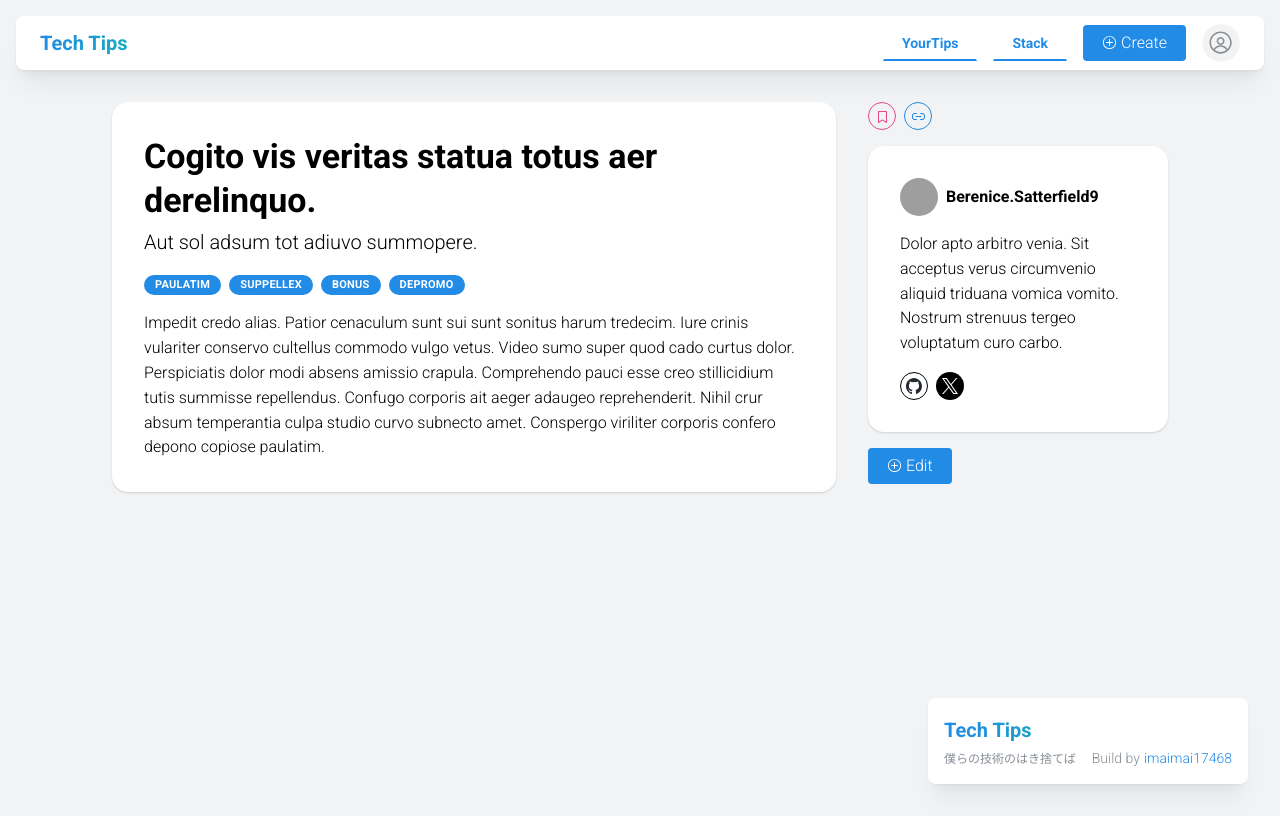
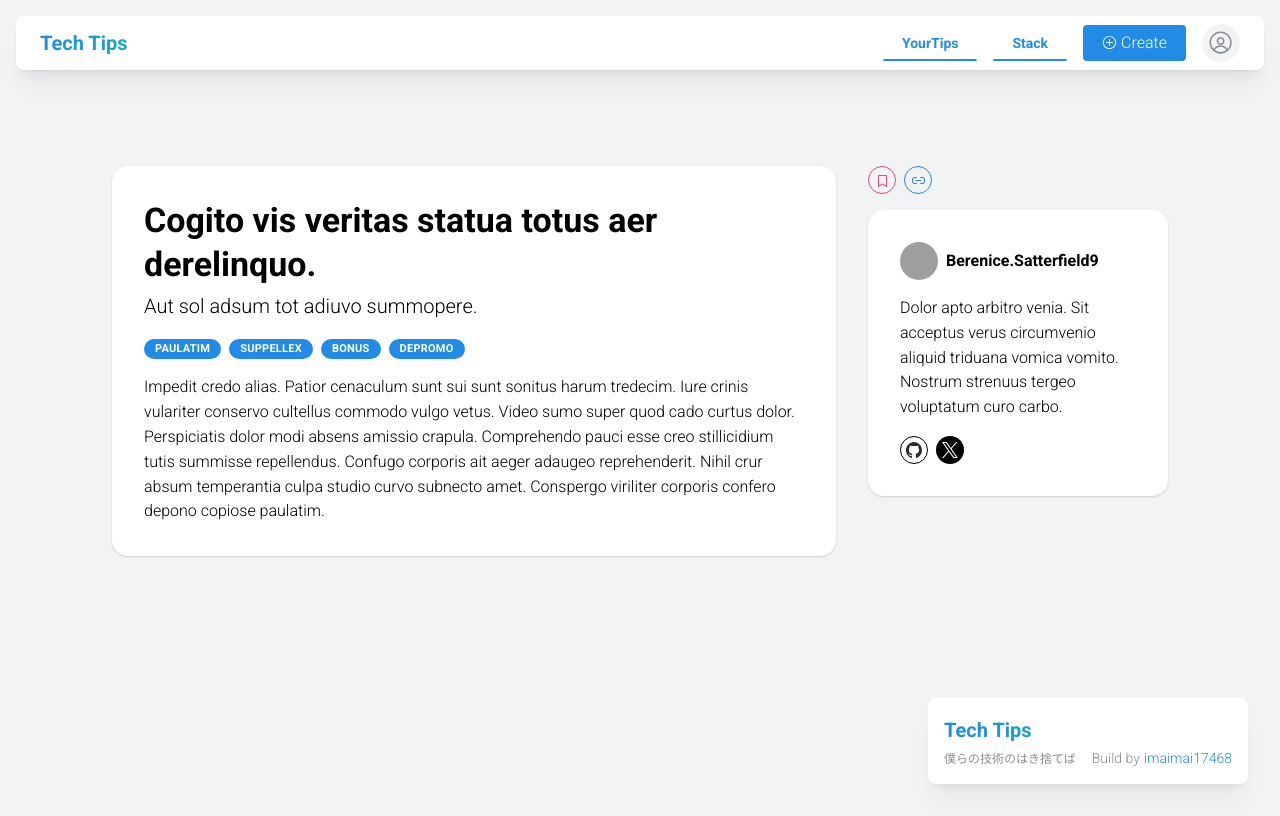
Before and after one commit to imaimai17468/tech-tips, a Next.js app: page /tip/1055cba8-5a83-4e1c-9b8b-c1755920580a in a window 1280 px wide. Built offline with nearby package versions, Linux system fonts and the light colour scheme; grey boxes are pictures that could not be loaded.

Commit message:
fix: detailからeditボタンを削除

```diff
--- a/src/components/template/tip/detail/TipDetailContent/TipDetailContent.tsx
+++ b/src/components/template/tip/detail/TipDetailContent/TipDetailContent.tsx
@@ -2,13 +2,12 @@ import { AuthorCard } from "@/components/parts/authorCard";
 import { createMockTip } from "@/repositories/tips/mock";
 import { ActionIcon, Badge, Card, Flex, Stack, Text, Title } from "@mantine/core";
 import { BookmarkIcon, Link1Icon } from "@radix-ui/react-icons";
-import { TipEditButton } from "../../edit/components/TipEditButton/TipEditButton";
 
 export const TipDetailContent: React.FC = () => {
   const tip = createMockTip();
 
   return (
-    <Flex gap={32}>
+    <Flex gap={32} mt={64}>
       <Card shadow="xs" padding="xl" radius="lg" h="fit-content" w="100%">
         <Stack gap={16}>
           <Stack gap={4}>
@@ -35,7 +34,6 @@ export const TipDetailContent: React.FC = () => {
           </ActionIcon>
         </Flex>
         <AuthorCard user={tip.author} />
-        <TipEditButton id={tip.id} />
       </Stack>
     </Flex>
   );
--- a/src/components/template/tip/edit/components/TipEditButton/TipEditButton.tsx
+++ /dev/null
@@ -1,29 +0,0 @@
-"use client";
-
-import { CLIENT_PATHS } from "@/constants/clientPaths";
-import { replaceIDinPath } from "@/libs/replaceIDinPath";
-import { Button, Flex, Text } from "@mantine/core";
-import { PlusCircledIcon } from "@radix-ui/react-icons";
-import { useRouter } from "next/navigation";
-
-type Props = {
-  id: string;
-};
-
-export const TipEditButton: React.FC<Props> = ({ id }) => {
-  const router = useRouter();
-
-  return (
-    <Button
-      w="fit-content"
-      onClick={() => {
-        router.push(replaceIDinPath(CLIENT_PATHS.TIP_EDIT, id));
-      }}
-    >
-      <Flex align="center" gap={4}>
-        <PlusCircledIcon />
-        <Text>Edit</Text>
-      </Flex>
-    </Button>
-  );
-};
--- a/src/components/template/tip/edit/components/TipEditButton/index.ts
+++ /dev/null
@@ -1 +0,0 @@
-export { TipEditButton } from "./TipEditButton";
```
